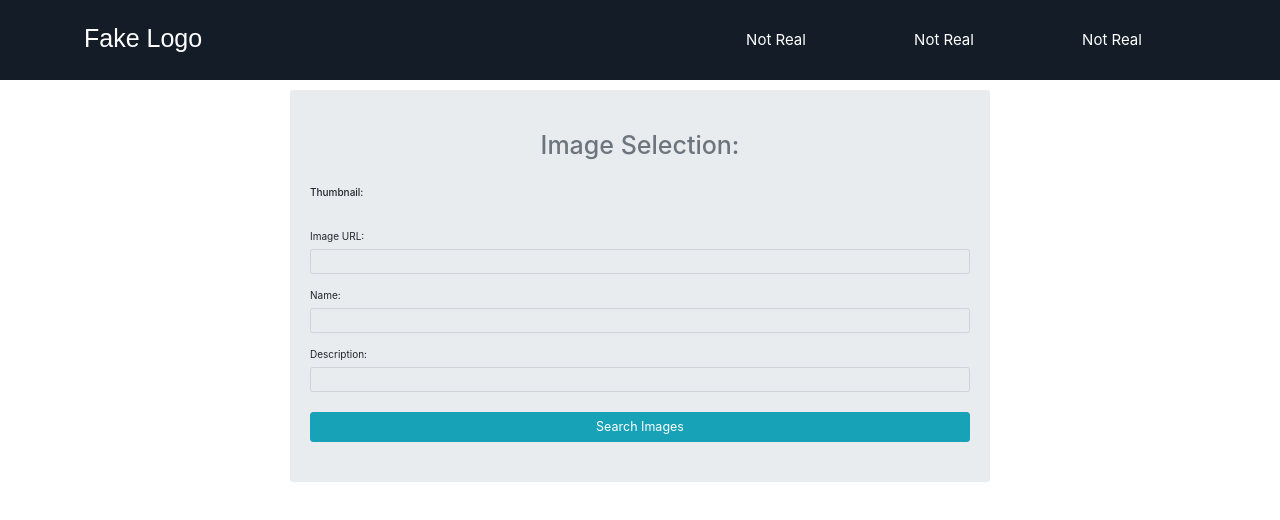
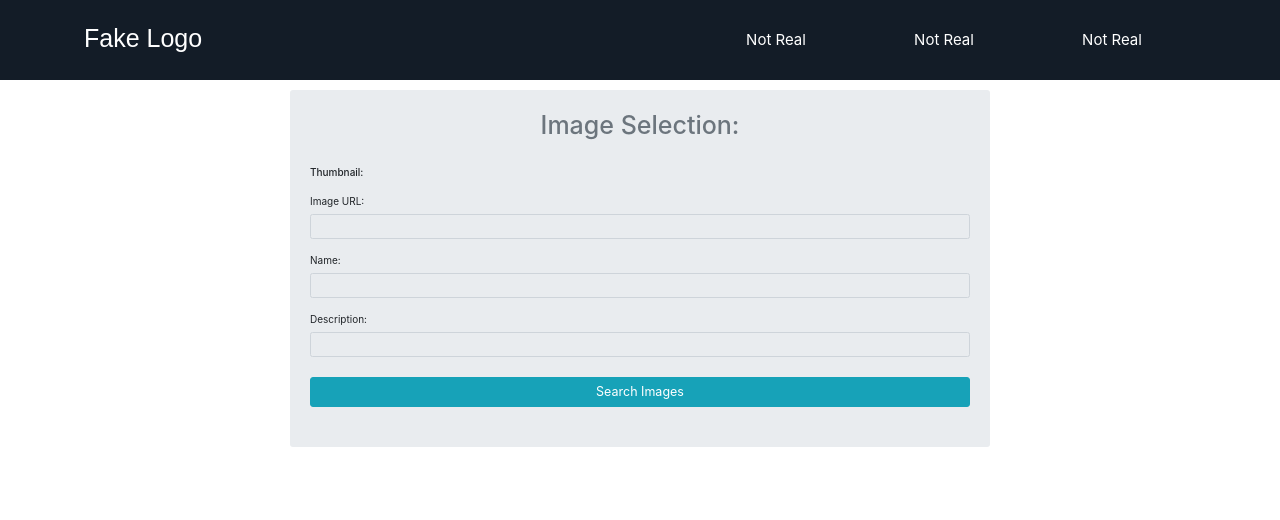
Before and after one commit to MattReamer/Exercise, an Angular app in the folder Excercise/: page / in a window 1280 px wide. Shown: the top 520 px of the page. Built offline with nearby package versions, Linux system fonts and the light colour scheme.

Commit message:
adjusted padding of jumbotron

```diff
--- a/Excercise/src/app/image-selection/image-selection.component.css
+++ b/Excercise/src/app/image-selection/image-selection.component.css
@@ -34,6 +34,7 @@
     margin-top: 1rem;
     width: 70rem;
     align-self: center;
+    padding-top: 2rem;
 }
 h1{
     align-self: center;
@@ -47,6 +48,9 @@
 }
 h4 p{
     margin-top: 1rem;
+}
+h4.col-form-label{
+    margin-bottom: .5rem;
 }
 img.image-thumbnail{
     margin-left: 1rem;
```
